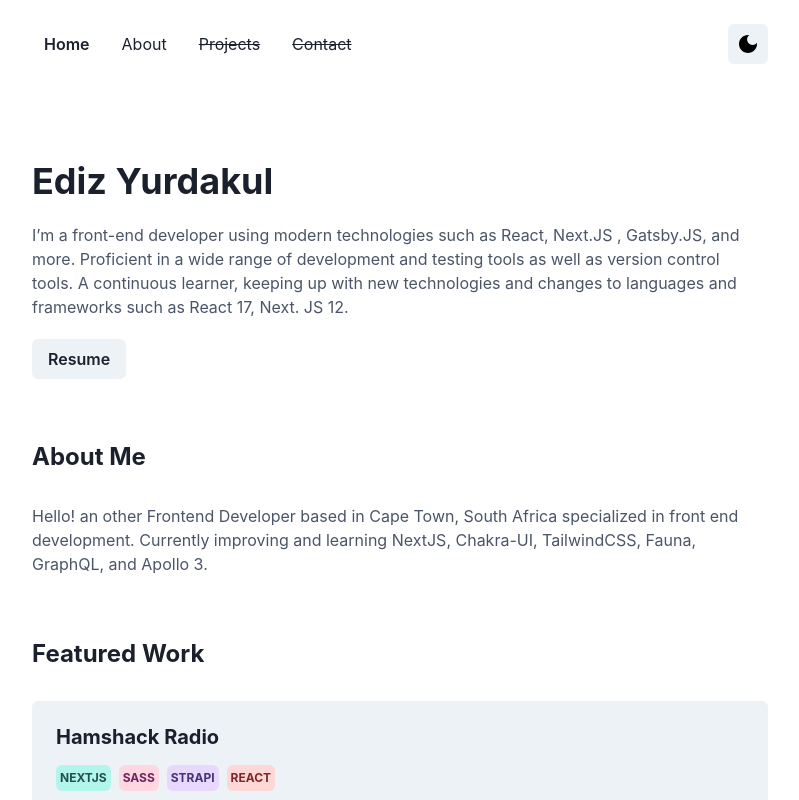
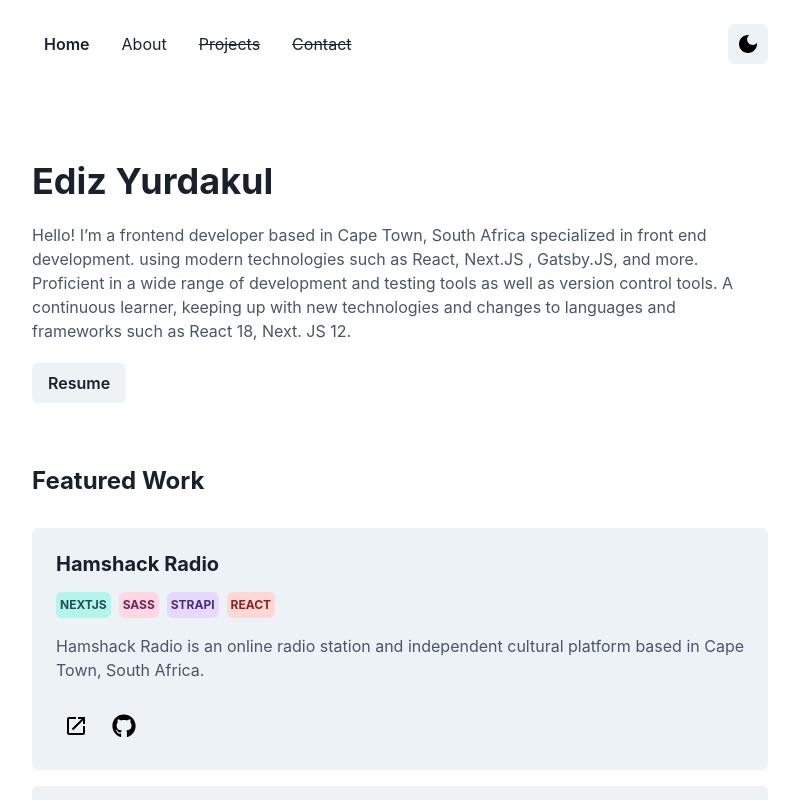
Before and after one commit to edizyurdakul/portfolio-archived, a Next.js app: page / in a window 1280 px wide. Shown: the top 800 px of the page, without its empty margins (240-1039 px from the left). Built offline with nearby package versions, Linux system fonts and the light colour scheme.

Commit message:
Merge about section with the intro section as it feels redundant

```diff
--- a/pages/index.tsx
+++ b/pages/index.tsx
@@ -92,11 +92,12 @@ export default function HomePage({ posts }) {
             fontSize="md"
             color={useColorModeValue("gray.600", "gray.400")}
           >
-            I’m a front-end developer using modern technologies such as React,
-            Next.JS , Gatsby.JS, and more. Proficient in a wide range of
-            development and testing tools as well as version control tools. A
+            Hello! I’m a frontend developer based in Cape Town, South Africa
+            specialized in front end development. using modern technologies such
+            as React, Next.JS , Gatsby.JS, and more. Proficient in a wide range
+            of development and testing tools as well as version control tools. A
             continuous learner, keeping up with new technologies and changes to
-            languages and frameworks such as React 17, Next. JS 12.
+            languages and frameworks such as React 18, Next. JS 12.
           </Box>
 
           <NextLink href="/resume.pdf">
@@ -105,16 +106,6 @@ export default function HomePage({ posts }) {
             </Button>
           </NextLink>
         </Box>
-      </Box>
-      <Box as="section" mt={{ base: "12", sm: "16", md: "16" }}>
-        <Heading as="h2" fontSize="2xl" mb={8}>
-          About Me
-        </Heading>
-        <Text color={useColorModeValue("gray.600", "gray.400")} as="p">
-          Hello! an other Frontend Developer based in Cape Town, South Africa
-          specialized in front end development. Currently improving and learning
-          NextJS, Chakra-UI, TailwindCSS, Fauna, GraphQL, and Apollo 3.
-        </Text>
       </Box>
       <Box as="section" mt={{ base: "12", sm: "16", md: "16" }}>
         <Heading as="h2" fontSize="2xl" mb={8}>
```
